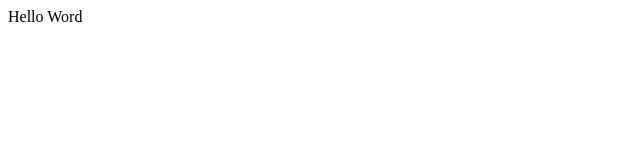
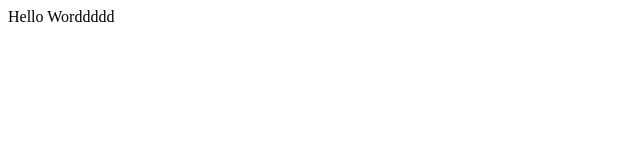
Before and after one commit to pyscho4454/Portofolio_Putra, a plain HTML site: page Indeks.html in a window 1280 px wide. Shown: the full height of the page, 0-640 px from the left. Drawn offline with Linux system fonts and the light colour scheme.

```diff
--- a/Indeks.html
+++ b/Indeks.html
@@ -6,6 +6,6 @@
     <title>Document</title>
 </head>
 <body>
-    Hello Word
+    Hello Worddddd
 </body>
 </html>
```
